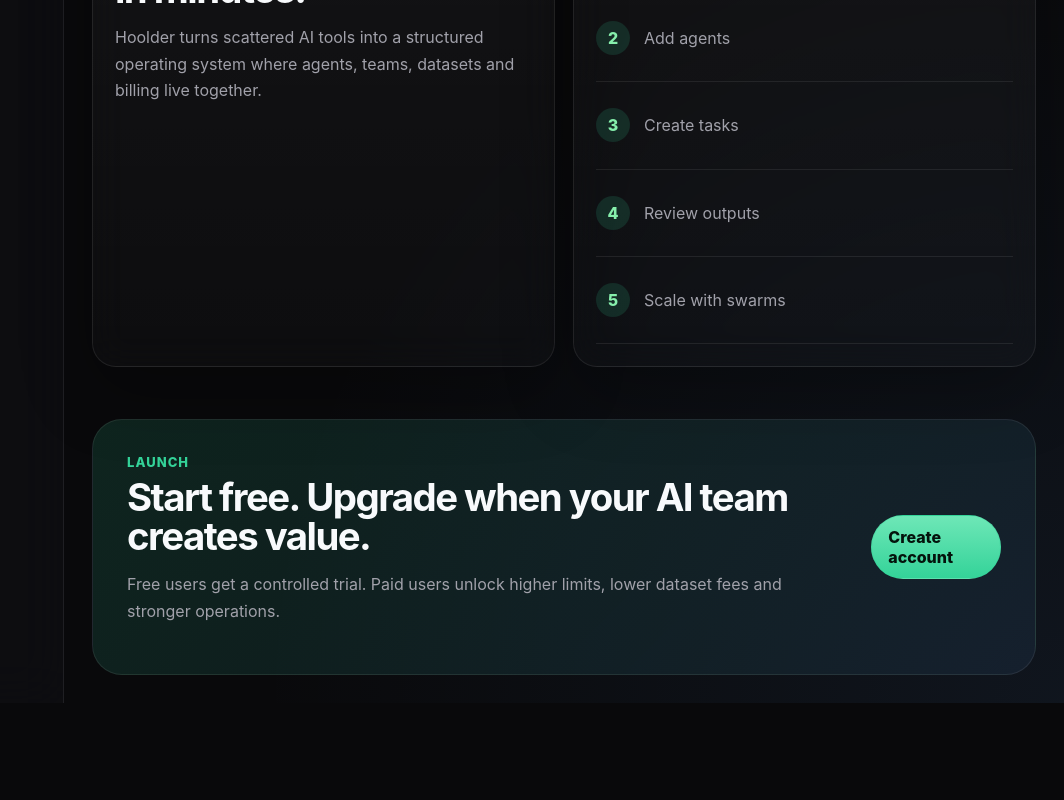
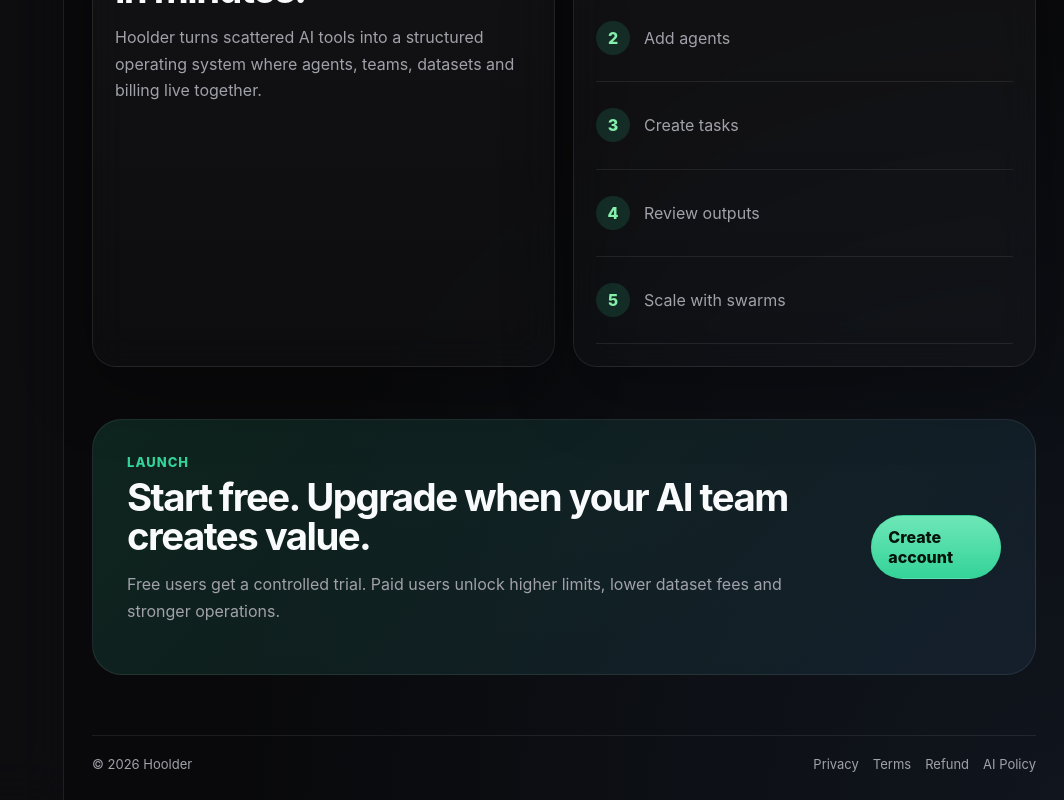
Before and after one commit to yogparel8299-ux/Hoolder, a Next.js app in the folder apps/web/: page / in a window 1280 px wide. Shown: the part 1478-2278 px from the top of the page, without its empty margins (216-1280 px from the left). Before the commit the page ends 2181 px from the top, so only its background shows below. Built offline with nearby package versions, Linux system fonts and the light colour scheme.

Commit message:
Update layout.tsx

```diff
--- a/apps/web/app/layout.tsx
+++ b/apps/web/app/layout.tsx
@@ -12,7 +12,36 @@ export default function RootLayout({ children }: { children: React.ReactNode })
       <body>
         <div className="layout-shell">
           <Sidebar />
-          <main className="main-shell">{children}</main>
+
+          <main className="main-shell">
+            {children}
+
+            {/* FOOTER START */}
+            <footer
+              style={{
+                marginTop: 60,
+                paddingTop: 20,
+                borderTop: "1px solid rgba(255,255,255,0.08)",
+                display: "flex",
+                justifyContent: "space-between",
+                flexWrap: "wrap",
+                gap: 12,
+                fontSize: 13,
+                color: "#a1a1aa"
+              }}
+            >
+              <span>© 2026 Hoolder</span>
+
+              <div style={{ display: "flex", gap: 14 }}>
+                <a href="/privacy">Privacy</a>
+                <a href="/terms">Terms</a>
+                <a href="/refund">Refund</a>
+                <a href="/ai-policy">AI Policy</a>
+              </div>
+            </footer>
+            {/* FOOTER END */}
+
+          </main>
         </div>
       </body>
     </html>
```
